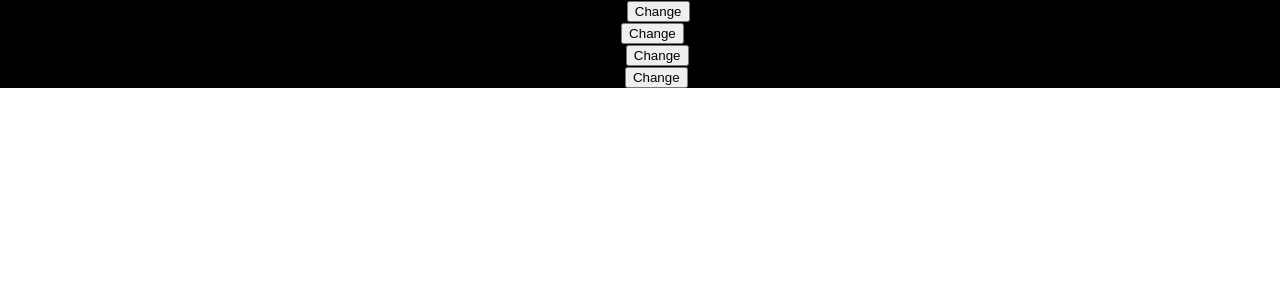
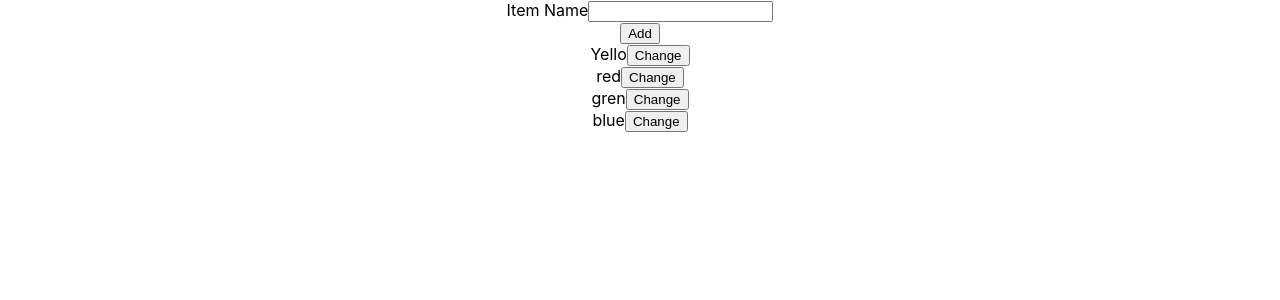
Before and after one commit to Asif26/React_learning, a React (Create React App) app in the folder my-app/: page / in a window 1280 px wide. Shown: the top 300 px of the page. Built offline with nearby package versions, Linux system fonts and the light colour scheme.

Commit message:
added from and input fieled

```diff
--- a/my-app/src/App.js
+++ b/my-app/src/App.js
@@ -1,15 +1,17 @@
 import logo from './logo.svg';
 import './App.css';
 import List from './components/List/List';
-
+import AddItems from './components/Form/AddItems';
 
 function App() {
   const bool = true;
   return (
     <div className={`my-class ${bool ? "App": ""}`
-                                /*{bool && "App"}*/}
-      style={{backgroundColor: bool ? '#000':"#fff"}}>
+                                /*{bool && "App"}*/}>
+      <AddItems />
       <List />
+
+
     </div>
   );
 }
--- /dev/null
+++ b/my-app/src/components/Form/AddItems.js
@@ -0,0 +1,31 @@
+import Item from "../item/item";
+
+function AddItems(){
+    let ItemName = "";
+
+    const onSubmitHandler = (event)=>{
+        event.preventDefault();
+        console.log(ItemName)
+}
+const onInputChangeHandler = (event) =>{
+    ItemName = event.target.value;
+
+}
+    return(
+    <div>
+        <form onSubmit={onSubmitHandler}>
+         <div>
+            <label for="">
+             Item Name
+            </label>
+            <input id= "my-input" onChange={onInputChangeHandler} />
+            </div>
+            <div>
+                <button type="submit">Add</button>
+            </div>
+        </form>
+    </div>
+    );
+}
+
+export default AddItems;
```
